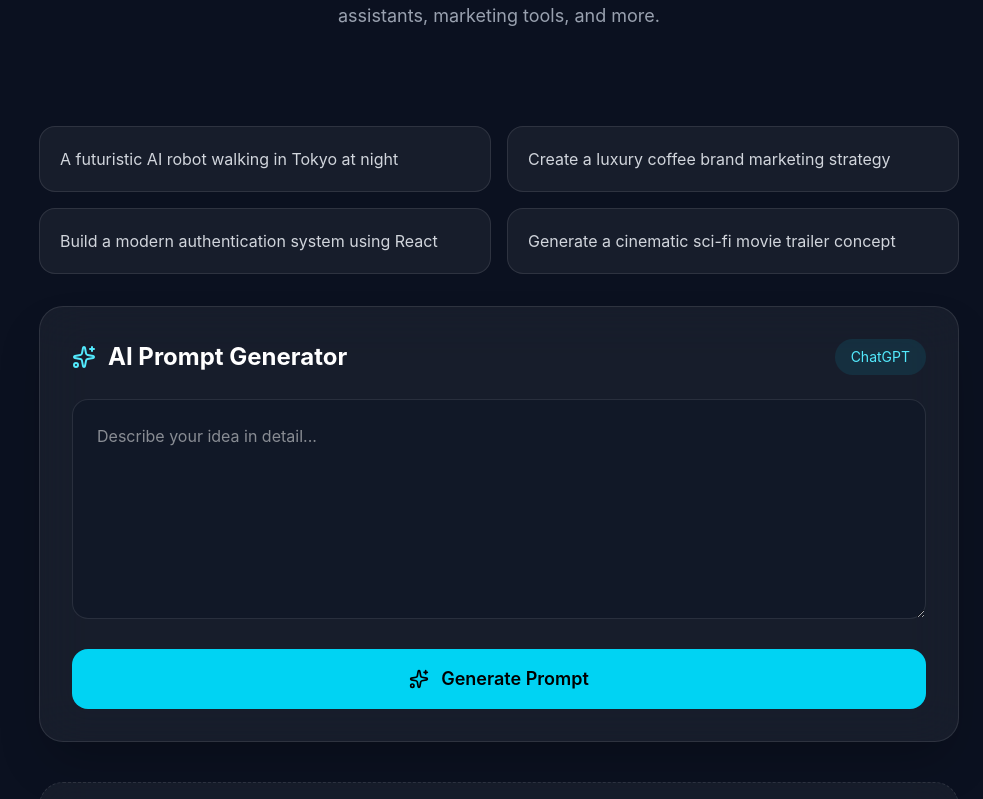
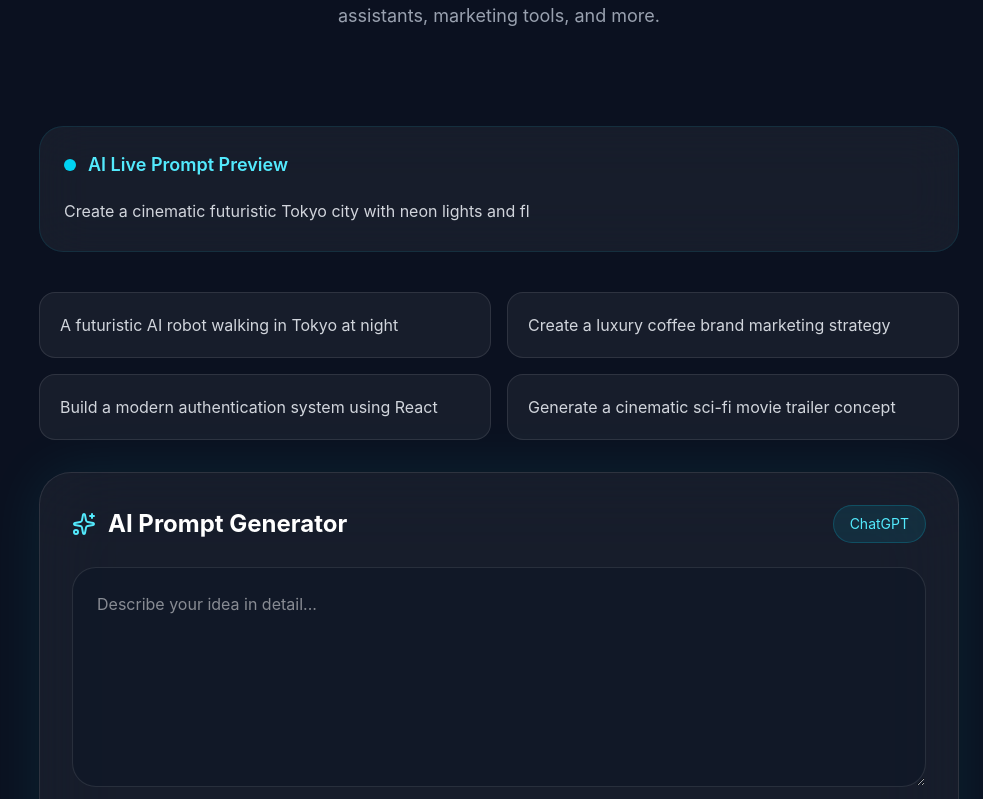
Before and after one commit to djabranemmd/ai-prompt-playground, a React (Vite) app: page / in a window 1280 px wide. Shown: the part 521-1320 px from the top of the page, without its empty margins (297-1280 px from the left). Built offline with nearby package versions, Linux system fonts and the light colour scheme.

Commit message:
Add premium AI experience and export feature

```diff
--- a/package.json
+++ b/package.json
@@ -16,6 +16,7 @@
     "react": "^19.2.6",
     "react-dom": "^19.2.6",
     "react-hot-toast": "^2.6.0",
+    "react-type-animation": "^3.2.0",
     "tailwindcss": "^4.3.0"
   },
   "devDependencies": {
--- a/src/components/PromptBox.jsx
+++ b/src/components/PromptBox.jsx
@@ -1,10 +1,19 @@
 import { useState } from 'react'
+
 import toast from 'react-hot-toast'
-import { Copy, Sparkles, Wand2 } from 'lucide-react'
+
+import {
+  Copy,
+  Sparkles,
+  Wand2,
+} from 'lucide-react'
+
 import { motion } from 'framer-motion'
 
 import { generatePrompt } from '../utils/promptGenerator'
+
 import SuggestionCards from './SuggestionCards'
+import TypingPreview from './TypingPreview'
 
 function PromptBox({
   category,
@@ -12,6 +21,7 @@ function PromptBox({
   setPromptHistory,
 }) {
   const [idea, setIdea] = useState('')
+
   const [generatedPrompt, setGeneratedPrompt] =
     useState('')
 
@@ -58,7 +68,6 @@ function PromptBox({
       )
 
       toast.success('Prompt copied to clipboard!')
-    // eslint-disable-next-line no-unused-vars
     } catch (error) {
       toast.error('Failed to copy prompt.')
     }
@@ -66,13 +75,15 @@ function PromptBox({
 
   return (
     <section className="pb-10">
+      <TypingPreview />
+
       <SuggestionCards setIdea={setIdea} />
 
       <motion.div
         initial={{ opacity: 0, y: 30 }}
         animate={{ opacity: 1, y: 0 }}
         transition={{ duration: 0.5 }}
-        className="rounded-3xl border border-white/10 bg-white/5 p-8 shadow-2xl backdrop-blur-xl"
+        className="rounded-[32px] border border-white/10 bg-white/5 p-8 shadow-[0_0_60px_rgba(0,255,255,0.08)] backdrop-blur-2xl"
       >
         <div className="mb-6 flex items-center justify-between">
           <div className="flex items-center gap-3">
@@ -83,7 +94,7 @@ function PromptBox({
             </h2>
           </div>
 
-          <span className="rounded-full bg-cyan-400/10 px-4 py-2 text-sm text-cyan-300">
+          <span className="rounded-full border border-cyan-400/20 bg-cyan-400/10 px-4 py-2 text-sm text-cyan-300">
             {category}
           </span>
         </div>
@@ -93,7 +104,7 @@ function PromptBox({
             value={idea}
             onChange={(e) => setIdea(e.target.value)}
             placeholder="Describe your idea in detail..."
-            className="min-h-[220px] w-full rounded-2xl border border-white/10 bg-[#111827] p-6 text-white outline-none transition focus:border-cyan-400"
+            className="min-h-[220px] w-full rounded-3xl border border-white/10 bg-[#111827]/80 p-6 text-white outline-none transition focus:border-cyan-400"
           />
 
           <motion.button
@@ -101,7 +112,7 @@ function PromptBox({
             whileTap={{ scale: 0.97 }}
             onClick={handleGeneratePrompt}
             disabled={loading}
-            className="flex w-full items-center justify-center gap-3 rounded-2xl bg-cyan-400 py-4 text-lg font-semibold text-black transition hover:bg-cyan-300 disabled:cursor-not-allowed disabled:opacity-70"
+            className="flex w-full items-center justify-center gap-3 rounded-3xl bg-cyan-400 py-4 text-lg font-semibold text-black transition hover:bg-cyan-300 disabled:cursor-not-allowed disabled:opacity-70"
           >
             {loading ? (
               <>
@@ -110,7 +121,7 @@ function PromptBox({
                   size={20}
                 />
 
-                AI is thinking...
+                AI is generating your prompt...
               </>
             ) : (
               <>
@@ -125,16 +136,23 @@ function PromptBox({
             <motion.div
               initial={{ opacity: 0, y: 20 }}
               animate={{ opacity: 1, y: 0 }}
-              className="rounded-2xl border border-cyan-400/20 bg-[#111827] p-6"
+              className="rounded-3xl border border-cyan-400/20 bg-[#111827]/80 p-6"
             >
-              <div className="mb-4 flex items-center justify-between">
-                <h3 className="text-lg font-semibold text-cyan-300">
-                  Generated Prompt
-                </h3>
+              <div className="mb-5 flex items-center justify-between">
+                <div className="flex items-center gap-3">
+                  <Sparkles
+                    size={18}
+                    className="text-cyan-300"
+                  />
+
+                  <h3 className="text-lg font-semibold text-cyan-300">
+                    Generated Prompt
+                  </h3>
+                </div>
 
                 <button
                   onClick={handleCopy}
-                  className="flex items-center gap-2 rounded-xl border border-cyan-400/20 bg-cyan-400/10 px-4 py-2 text-sm text-cyan-300 transition hover:bg-cyan-400/20"
+                  className="flex items-center gap-2 rounded-2xl border border-cyan-400/20 bg-cyan-400/10 px-4 py-2 text-sm text-cyan-300 transition hover:bg-cyan-400/20"
                 >
                   <Copy size={16} />
 
--- a/src/components/PromptHistory.jsx
+++ b/src/components/PromptHistory.jsx
@@ -1,10 +1,25 @@
+import { useState } from 'react'
 import toast from 'react-hot-toast'
-import { Trash2, History } from 'lucide-react'
+
+import {
+  Trash2,
+  History,
+  Search,
+  Download,
+} from 'lucide-react'
 
 function PromptHistory({
   prompts,
   setPromptHistory,
 }) {
+  const [search, setSearch] = useState('')
+
+  const filteredPrompts = prompts.filter((prompt) =>
+    prompt.text
+      .toLowerCase()
+      .includes(search.toLowerCase())
+  )
+
   if (prompts.length === 0) {
     return (
       <div className="rounded-3xl border border-dashed border-white/10 bg-white/5 p-10 text-center text-gray-400 backdrop-blur-xl">
@@ -21,10 +36,35 @@ function PromptHistory({
     toast.success('Prompt history cleared!')
   }
 
+  const exportPrompts = () => {
+    const text = prompts
+      .map(
+        (prompt) =>
+          `Category: ${prompt.category}\n\n${prompt.text}\n\n----------------------------\n`
+      )
+      .join('')
+
+    const blob = new Blob([text], {
+      type: 'text/plain',
+    })
+
+    const url = URL.createObjectURL(blob)
+
+    const link = document.createElement('a')
+
+    link.href = url
+
+    link.download = 'ai-prompts.txt'
+
+    link.click()
+
+    toast.success('Prompts exported successfully!')
+  }
+
   return (
     <section className="pb-24">
-      <div className="rounded-3xl border border-white/10 bg-white/5 p-8 shadow-2xl backdrop-blur-xl">
-        <div className="mb-6 flex items-center justify-between">
+      <div className="rounded-[32px] border border-white/10 bg-white/5 p-8 shadow-[0_0_60px_rgba(0,255,255,0.08)] backdrop-blur-2xl">
+        <div className="mb-8 flex flex-col gap-5 lg:flex-row lg:items-center lg:justify-between">
           <div className="flex items-center gap-3">
             <History className="text-cyan-300" />
 
@@ -33,29 +73,57 @@ function PromptHistory({
             </h2>
           </div>
 
-          <button
-            onClick={clearHistory}
-            className="flex items-center gap-2 rounded-xl border border-red-500/20 bg-red-500/10 px-4 py-2 text-sm text-red-300 transition hover:bg-red-500/20"
-          >
-            <Trash2 size={16} />
+          <div className="flex flex-col gap-3 md:flex-row">
+            <div className="relative">
+              <Search
+                size={18}
+                className="absolute left-4 top-1/2 -translate-y-1/2 text-gray-500"
+              />
 
-            Clear
-          </button>
+              <input
+                type="text"
+                placeholder="Search prompts..."
+                value={search}
+                onChange={(e) =>
+                  setSearch(e.target.value)
+                }
+                className="rounded-2xl border border-white/10 bg-[#111827] py-3 pl-11 pr-4 text-white outline-none focus:border-cyan-400"
+              />
+            </div>
+
+            <button
+              onClick={exportPrompts}
+              className="flex items-center justify-center gap-2 rounded-2xl border border-cyan-400/20 bg-cyan-400/10 px-5 py-3 text-cyan-300 transition hover:bg-cyan-400/20"
+            >
+              <Download size={18} />
+
+              Export
+            </button>
+
+            <button
+              onClick={clearHistory}
+              className="flex items-center justify-center gap-2 rounded-2xl border border-red-500/20 bg-red-500/10 px-5 py-3 text-red-300 transition hover:bg-red-500/20"
+            >
+              <Trash2 size={18} />
+
+              Clear
+            </button>
+          </div>
         </div>
 
-        <div className="space-y-4">
-          {prompts.map((prompt, index) => (
+        <div className="space-y-5">
+          {filteredPrompts.map((prompt, index) => (
             <div
               key={index}
-              className="rounded-2xl border border-white/10 bg-[#111827] p-5 transition hover:border-cyan-400/30"
+              className="rounded-3xl border border-white/10 bg-[#111827]/80 p-6 transition hover:border-cyan-400/30 hover:shadow-[0_0_30px_rgba(0,255,255,0.08)]"
             >
-              <div className="mb-3 flex items-center justify-between">
-                <span className="rounded-full bg-cyan-400/10 px-3 py-1 text-xs font-medium text-cyan-300">
+              <div className="mb-4 flex items-center justify-between">
+                <span className="rounded-full border border-cyan-400/20 bg-cyan-400/10 px-4 py-2 text-xs font-medium text-cyan-300">
                   {prompt.category}
                 </span>
               </div>
 
-              <p className="line-clamp-3 text-gray-300">
+              <p className="leading-8 text-gray-300">
                 {prompt.text}
               </p>
             </div>
--- /dev/null
+++ b/src/components/TypingPreview.jsx
@@ -0,0 +1,34 @@
+import { TypeAnimation } from 'react-type-animation'
+
+function TypingPreview() {
+  return (
+    <div className="mb-10 rounded-3xl border border-cyan-400/10 bg-white/5 p-6 backdrop-blur-xl">
+      <div className="mb-4 flex items-center gap-3">
+        <div className="h-3 w-3 rounded-full bg-cyan-400" />
+
+        <h3 className="text-lg font-semibold text-cyan-300">
+          AI Live Prompt Preview
+        </h3>
+      </div>
+
+      <TypeAnimation
+        sequence={[
+          'Create a cinematic futuristic Tokyo city with neon lights and flying vehicles...',
+          2000,
+
+          'Generate a highly detailed marketing campaign for a luxury coffee brand...',
+          2000,
+
+          'Build a scalable authentication system using React and Node.js...',
+          2000,
+        ]}
+        wrapper="p"
+        speed={60}
+        repeat={Infinity}
+        className="leading-8 text-gray-300"
+      />
+    </div>
+  )
+}
+
+export default TypingPreview
```
Also changed, not shown: 1 other file (tests, documents, lock files or other folders).
